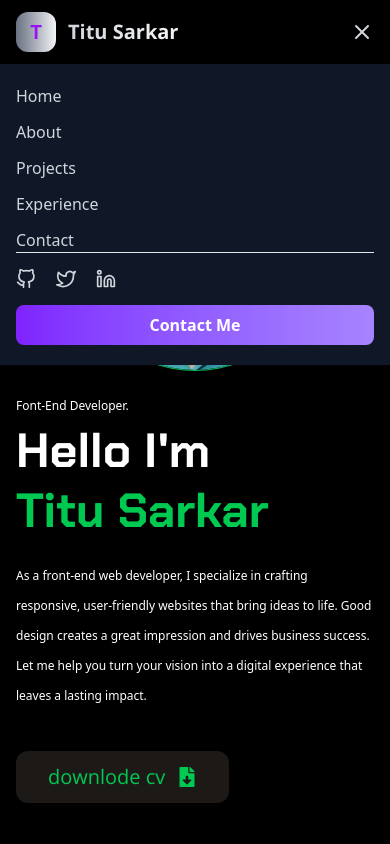
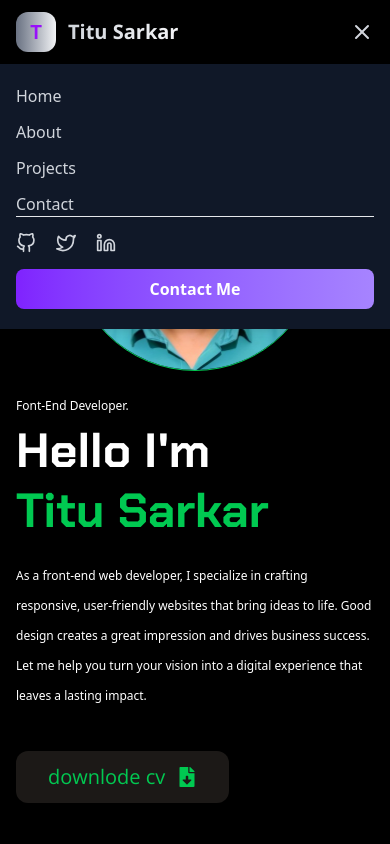
Before and after one commit to tituvai/my-Porfolio, a React (Vite) app: page / in a window 390 px wide. Both pictures are taken after a click on the button 362 px from the left and 32 px from the top of the page. Shown: the top 844 px of the page. Built offline with nearby package versions, Linux system fonts and the light colour scheme; a web font is replaced by a local one.

Commit message:
new item

```diff
--- a/src/components/layouts/Header.jsx
+++ b/src/components/layouts/Header.jsx
@@ -157,12 +157,17 @@ const Header = () => {
         transition={{duration: 0.5}}
         className="md:hidden overflow-hidden bg-gray-900 dark:bg-white shadow-lg px-4 py-5 gap-y-5">
           <div className="flex flex-col gap-y-3">
-            {['Home', 'About', 'Projects', 'Experience', 'Contact'].map((item, index)=>(
-              <span>
-                <Link onClick={toggleMenu} to={'/'} key={index} className="text-gray-300 py-2 font-medium ">
-                {item}
+            {[
+              {name:'Home', id:"home"},
+              {name:'About', id:"about"},
+              {name:'Projects', id:"project"},
+              {name:'Contact', id:"contact"}
+            ].map((item, index)=>(
+              <span key={item.id}>
+                <a onClick={toggleMenu} href={`#${item.id}`} className="text-gray-300 py-2 font-medium ">
+                {item.name}
                 <span className='absolute bottom-0 left-0 w-0 h-0.5 bg-violet-600 group-hover:w-full transition-all duration-300'></span>
-              </Link>
+              </a>
               </span>
             ))}
           </div>
--- a/src/components/pages/About.jsx
+++ b/src/components/pages/About.jsx
@@ -40,7 +40,7 @@ const About = () => {
                     <HeaddingFive className={'pt-8 lg:pt-0'} textFive={'My Experince'}/>
                     <Peragrap className={'pt-5'} peraText={'With experience in web development I’ve worked on Various projects, delivering high-quality, responsive websites that effectively meet client needs and exceed expectations.'}/>
                     <Flex className={'justify-between flex-col md:flex-row flex-wrap pt-8 gap-y-5'}>
-                        <div className="lg:w-[48%] bg-stone-900 rounded-md p-5 hover:border-1 hover:border-green-500">
+                        <div className="w-full lg:w-[48%] bg-stone-900 rounded-md p-5 hover:border-1 hover:border-green-500">
                         <Hadding className={'text-sm font-open text-green-500'} text={'2025-Present'} as={'h6'}/>
                         <HeaddingFive className={'py-4'} textFive={'Mern Stack Developer'}/>
                         <div className="flex items-center gap-x-3">
@@ -48,7 +48,7 @@ const About = () => {
                             <Peragrap peraText={'Creative It institute'}/>
                         </div>
                     </div>
-                    <div className="lg:w-[48%] bg-stone-900 rounded-md p-4 lg:p-5 hover:border-1 hover:border-green-500">
+                    <div className="w-full lg:w-[48%] bg-stone-900 rounded-md p-4 lg:p-5 hover:border-1 hover:border-green-500">
                         <Hadding className={'text-sm font-open text-green-500'} text={'2024-Present'} as={'h6'}/>
                         <HeaddingFive className={'py-4'} textFive={'Web Developer Intern.'}/>
                         <div className="flex items-center gap-x-3">
--- a/src/components/pages/Contact.jsx
+++ b/src/components/pages/Contact.jsx
@@ -43,17 +43,17 @@ const Contact = () => {
                             </div>
                         </div>
                     </div>
-                    <div className="lg:w-[65%] bg-stone-900 py-5 px-2 lg:px-8 mt-5 lg:mt-0">
+                    <div className="w-full lg:w-[65%] bg-stone-900 py-5 px-8 mt-5 lg:mt-0">
                         <Hadding className={'text-2xl lg:text-[40px] text-green-500 font-open font-medium lg:leading-15'} text={"Let's work together"} as={'h6'}/>
                         <Peragrap className={'py-5'} peraText={'Let’s collaborate to bring your vision to life. I craft dynamic, user-focused designs that make an impact and deliver exceptional results.'}/>
                         <form action="#">
-                            <div className="flex justify-between">
-                                <div className="w-[48%]">
+                            <div className="flex justify-between flex-col md:flex-row">
+                                <div className="w-full lg:w-[48%]">
                                 <input className='w-full p-3 bg-black mt-4 outline-0 placeholder:text-white placeholder:text-sm' type="text" placeholder='Frist Name'/>
                                 <input className='w-full p-3 bg-black mt-4 outline-0 placeholder:text-white placeholder:text-sm' type="text" placeholder='Email'/>
                                 <input className='w-full p-3 bg-black mt-4 outline-0 placeholder:text-white placeholder:text-sm' type="text" placeholder='Service'/>
                                 </div>
-                                <div className="w-[48%]">
+                                <div className="w-full lg:w-[48%]">
                                 <input className='w-full p-3 bg-black mt-4 outline-0 placeholder:text-white placeholder:text-sm' type="text" placeholder='Lest Name'/>
                                 <input className='w-full p-3 bg-black mt-4 outline-0 placeholder:text-white placeholder:text-sm' type="text" placeholder='Phone'/>
                                 <input className='w-full p-3 bg-black mt-4 outline-0 placeholder:text-white placeholder:text-sm' type="text" placeholder='Country'/>
--- a/src/components/pages/Project.jsx
+++ b/src/components/pages/Project.jsx
@@ -46,7 +46,7 @@ const Project = () => {
          <div className="container mx-auto px-4 lg:px-8">
             <HeaddingThree className={'text-center'} textThree={<><span>My Pro</span><span className='text-green-500'>ject</span></>}/>
             <Flex className={'py-10 justify-between flex-col md:flex-row gap-y-5'}>
-                <div className="lg:w-[30%] bg-white p-3 rounded">
+                <div className="w-full lg:w-[30%] bg-white p-3 rounded">
                     <div  ref={scrollRef1} className=" h-[400px]  overflow-y-scroll group hide-scrollbar"  onMouseEnter={()=> handleMouseEnter(scrollRef1)}  onMouseLeave={()=> handleMouseLeave(scrollRef1)}>
                     <Image className={''} imgSrc={projectOne}/>
                 </div>
@@ -55,7 +55,7 @@ const Project = () => {
                         <Hadding className={'text-sm text-green-500 font-open font-medium py-2'} text={'React, Tailwind css, JavaScript'} as={'h6'}/>
                     </div>
                 </div>
-                <div className="lg:w-[30%] bg-white p-3 rounded">
+                <div className="w-full lg:w-[30%] bg-white p-3 rounded">
                     <div  ref={scrollRef2} className=" h-[400px]  overflow-y-scroll group hide-scrollbar"  onMouseEnter={()=> handleMouseEnter(scrollRef2)}  onMouseLeave={()=> handleMouseLeave(scrollRef2)}>
                     <Image className={''} imgSrc={projectOne}/>
                 </div>
@@ -64,7 +64,7 @@ const Project = () => {
                         <Hadding className={'text-sm text-green-500 font-open font-medium py-2'} text={'React, Tailwind css, JavaScript'} as={'h6'}/>
                     </div>
                 </div>
-                <div className="lg:w-[30%] bg-white p-3 rounded">
+                <div className="w-full lg:w-[30%] bg-white p-3 rounded">
                     <div  ref={scrollRef3} className=" h-[400px]  overflow-y-scroll group hide-scrollbar"  onMouseEnter={()=> handleMouseEnter(scrollRef3)}  onMouseLeave={()=> handleMouseLeave(scrollRef3)}>
                     <Image className={''} imgSrc={projectOne}/>
                 </div>
```
